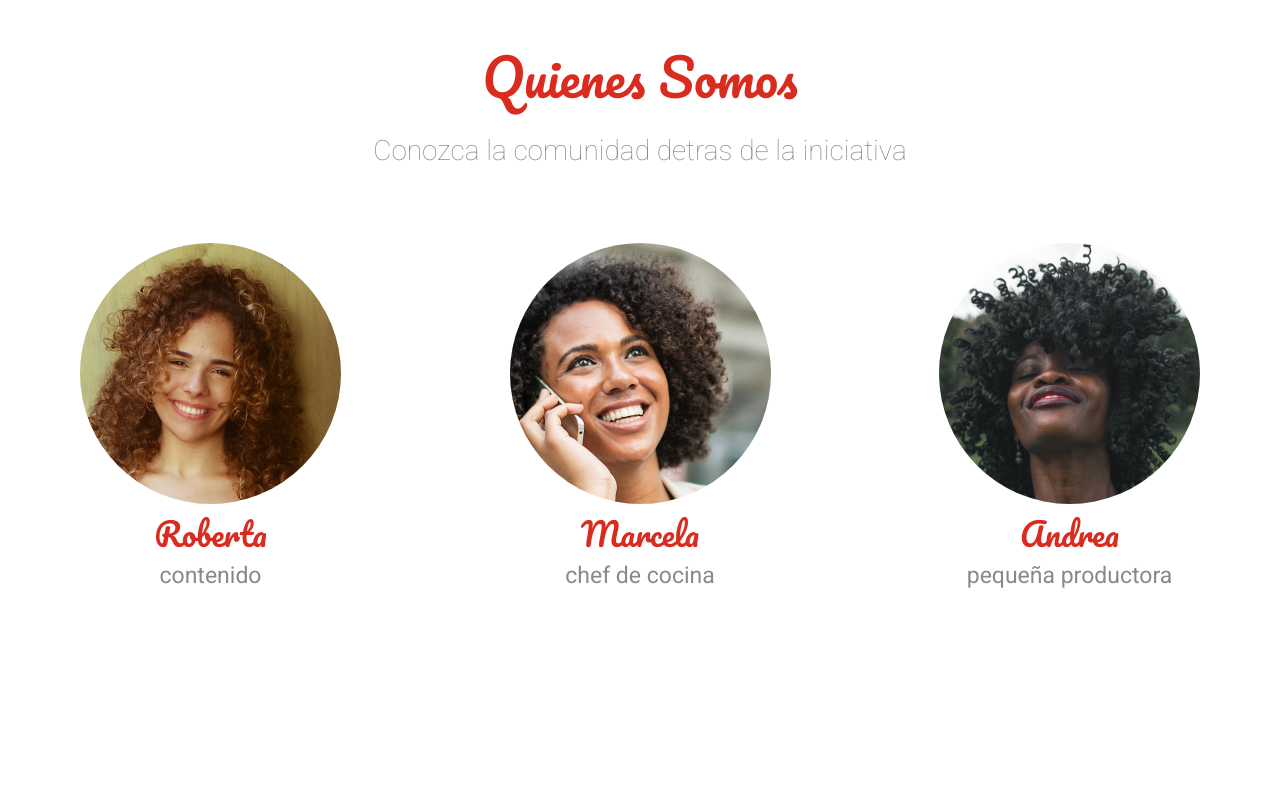
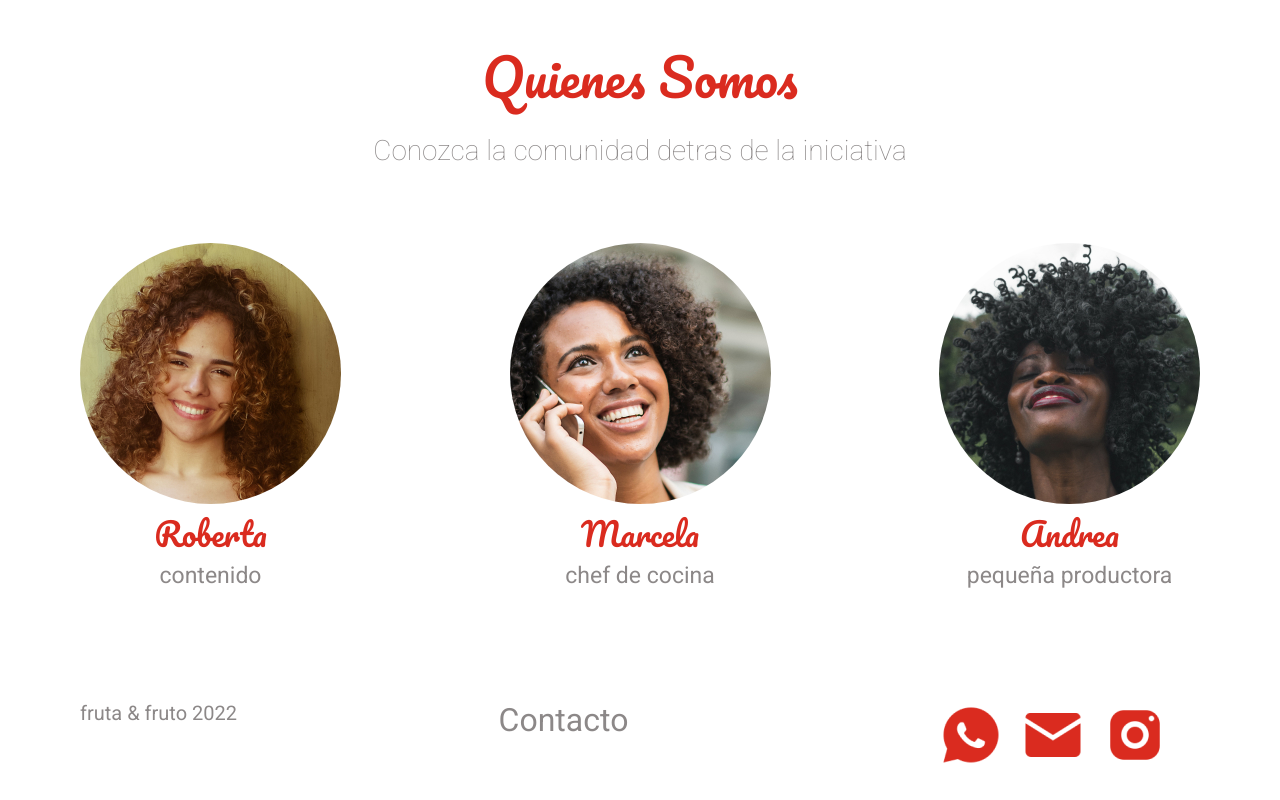
Before and after one commit to OscarDan1el/alura-arquitectura-css, a plain HTML site: page index.html in a window 1280 px wide. Shown: the part 2250-3050 px from the top of the page. Before the commit the page ends 2920 px from the top, so only its background shows below. Drawn offline with Linux system fonts and the light colour scheme.

Commit message:
rodapie realizado sin video

```diff
--- /dev/null
+++ b/assets/css/rodapie.css
@@ -0,0 +1,5 @@
+.rodapie{
+    display: flex;
+    justify-content: space-between;
+    padding: 2rem 5rem;
+}
--- /dev/null
+++ b/assets/css/rodapie/rodapie__contacto.css
@@ -0,0 +1,8 @@
+.rodapie__contacto{
+    color: #8C8888;
+    font-family: roboto;
+    text-align: center;
+    font-size: 2rem;
+    font-weight: 400;
+    line-height: 2.344rem;
+}
--- /dev/null
+++ b/assets/css/rodapie/rodapie__email.css
@@ -0,0 +1,3 @@
+.rodapie__email{
+    margin-left: 1rem;
+}
--- /dev/null
+++ b/assets/css/rodapie/rodapie__instagram.css
@@ -0,0 +1,3 @@
+.rodapie__instagram{
+ margin-left: 1rem;
+}
--- /dev/null
+++ b/assets/css/rodapie/rodapie__nombre.css
@@ -0,0 +1,8 @@
+.rodapie__nombre{
+    color: #8C8888;
+    font-family: roboto;
+    font-size: 1.25rem;
+    font-weight: 400;
+    text-align: center;
+
+}
--- /dev/null
+++ b/assets/css/rodapie/rodapie__redes.css
@@ -0,0 +1,5 @@
+.rodapie__redes{
+    display: flex;
+    padding: 0 2rem;
+
+}
--- /dev/null
+++ b/assets/css/rodapie/rodapie__whatsapp.css
@@ -0,0 +1,5 @@
+.rodapie__whatsapp{
+    margin-left: 1rem;
+    /* width: 66px;
+    height: 66px; */
+}
--- a/index.html
+++ b/index.html
@@ -41,6 +41,14 @@
     <link rel="stylesheet" href="assets/css/persona/persona-imagen.css">
     <link rel="stylesheet" href="assets/css/persona/persona-nombre.css">
     <link rel="stylesheet" href="assets/css/persona/persona-funcion.css">
+
+    <link rel="stylesheet" href="assets/css/rodapie.css">
+    <link rel="stylesheet" href="assets/css/rodapie/rodapie__nombre.css">
+    <link rel="stylesheet" href="assets/css/rodapie/rodapie__contacto.css">
+    <link rel="stylesheet" href="assets/css/rodapie/rodapie__whatsapp.css">
+    <link rel="stylesheet" href="assets/css/rodapie/rodapie__email.css">
+    <link rel="stylesheet" href="assets/css/rodapie/rodapie__instagram.css">
+    <link rel="stylesheet" href="assets/css/rodapie/rodapie__redes.css">
 
 </head>
     <body>
@@ -146,5 +154,15 @@
         </div>
       </section>
 
+      <section class="rodapie">
+        <span class="rodapie__nombre">fruta & fruto 2022</span>
+        <span class="rodapie__contacto">Contacto</span>
+        <div class="rodapie__redes">
+            <img src="assets/img/WhatsApp.png" alt="" class="rodapie__whatsapp">
+            <img src="assets/img/email.png" alt="" class="rodapie__email">
+            <img src="assets/img/Instagram.png" alt="" class="rodapie__instagram">
+        </div>
+      </section>
+
 </body>
 </html>
```
